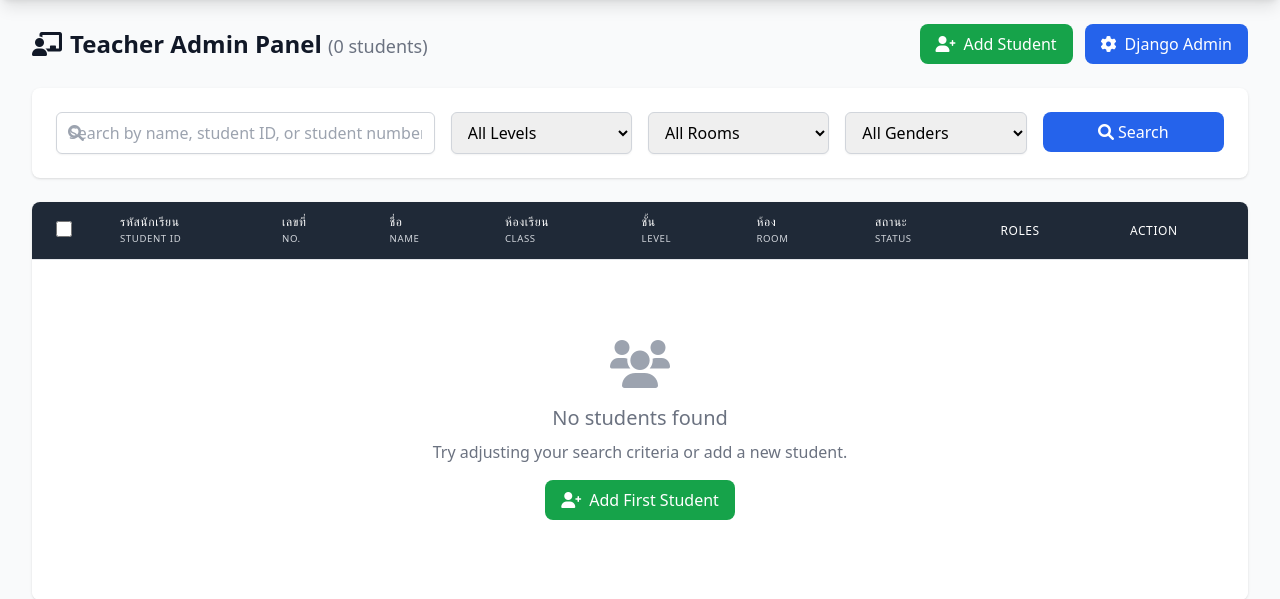
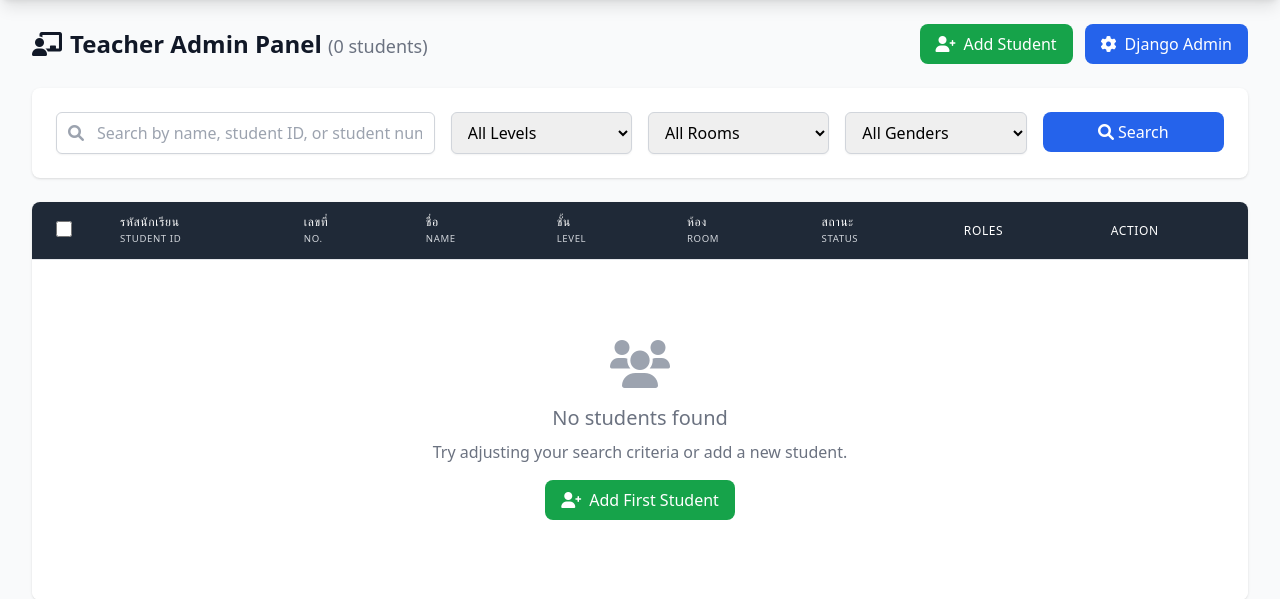
Before and after one commit to beagleview/student_profile, a Django app: page /teacher-admin/ in a window 1280 px wide. Shown: the part 64-663 px from the top of the page. Run offline with Django 5.2, Linux system fonts and the light colour scheme; data that the repository does not hold is empty; some libraries are stand-ins or nearby versions.

Commit message:
Fix teacher admin panel: remove class column, fix room display, and improve UI
- Remove redundant class column from teacher admin table
- Fix room display issue - now shows 'Room 1' instead of blank for assigned rooms
- Add proper handling for empty/null room values with 'No Room' fallback
- Improve color scheme: changed room badges to purple for better readability
- Fix search box icon overlap issue with proper left padding
- Update table structure and styling for better user experience
- Fix colspan for empty table state message

```diff
--- a/students/templates/students/teacher_admin.html
+++ b/students/templates/students/teacher_admin.html
@@ -29,7 +29,9 @@
                     <div class="absolute inset-y-0 left-0 pl-3 flex items-center pointer-events-none">
                         <i class="fas fa-search text-gray-400"></i>
                     </div>
-                    {{ search_form.search_query }}
+                    <input type="text" name="search_query" value="{{ request.GET.search_query|default:'' }}"
+                           placeholder="Search by name, student ID, or student number..."
+                           class="w-full pl-10 pr-3 py-2 border border-gray-300 rounded-md shadow-sm focus:outline-none focus:ring-primary-500 focus:border-primary-500">
                 </div>
             </div>
             <div>
@@ -67,9 +69,6 @@
                     </th>
                     <th class="px-6 py-3 text-left text-xs font-medium text-white uppercase tracking-wider">
                         ชื่อ<br><small class="text-gray-300">Name</small>
-                    </th>
-                    <th class="px-6 py-3 text-left text-xs font-medium text-white uppercase tracking-wider">
-                        ห้องเรียน<br><small class="text-gray-300">Class</small>
                     </th>
                     <th class="px-6 py-3 text-left text-xs font-medium text-white uppercase tracking-wider">
                         ชั้น<br><small class="text-gray-300">Level</small>
@@ -115,13 +114,14 @@
                                 </div>
                             </td>
                             <td class="px-6 py-4 whitespace-nowrap">
-                                <span class="inline-flex items-center px-2.5 py-0.5 rounded-full text-xs font-medium bg-blue-100 text-blue-800">ม.{{ student.level }}/{{ student.level }}</span>
+                                <span class="inline-flex items-center px-2.5 py-0.5 rounded-full text-xs font-medium bg-blue-100 text-blue-800">ม.{{ student.level }}</span>
                             </td>
                             <td class="px-6 py-4 whitespace-nowrap">
-                                <span class="inline-flex items-center px-2.5 py-0.5 rounded-full text-xs font-medium bg-green-100 text-green-800">ม.{{ student.level }}</span>
-                            </td>
-                            <td class="px-6 py-4 whitespace-nowrap">
-                                <span class="inline-flex items-center px-2.5 py-0.5 rounded-full text-xs font-medium bg-yellow-100 text-yellow-800">{{ student.room|stringformat:"02d" }}</span>
+                                {% if student.room and student.room != '' %}
+                                    <span class="inline-flex items-center px-2.5 py-0.5 rounded-full text-xs font-medium bg-purple-100 text-purple-800">Room {{ student.room }}</span>
+                                {% else %}
+                                    <span class="inline-flex items-center px-2.5 py-0.5 rounded-full text-xs font-medium bg-gray-100 text-gray-500">No Room</span>
+                                {% endif %}
                             </td>
                             <td class="px-6 py-4 whitespace-nowrap">
                                 <label class="relative inline-flex items-center cursor-pointer">
@@ -157,7 +157,7 @@
                     {% endfor %}
                 {% else %}
                     <tr>
-                        <td colspan="10" class="px-6 py-20 text-center">
+                        <td colspan="9" class="px-6 py-20 text-center">
                             <i class="fas fa-users text-5xl text-gray-400 mb-4"></i>
                             <h5 class="text-xl font-medium text-gray-500 mb-2">No students found</h5>
                             <p class="text-gray-500 mb-4">Try adjusting your search criteria or add a new student.</p>
```
